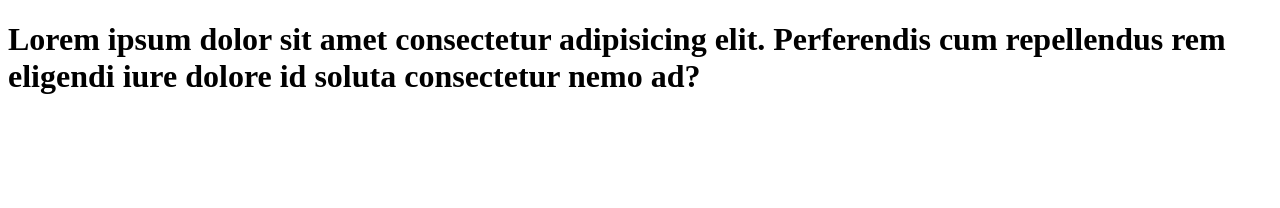
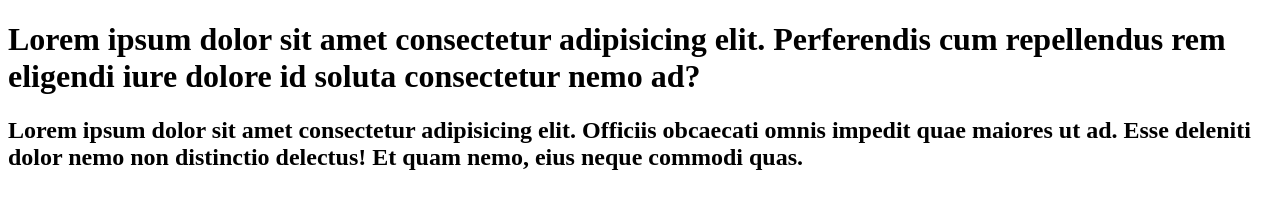
Before and after one commit to DevapriyaRR/21aprfn-devapriyarr-assignemet, a plain HTML site: page index.html in a window 1280 px wide. Drawn offline with Linux system fonts and the light colour scheme.

Commit message:
Update index.html

```diff
--- a/index.html
+++ b/index.html
@@ -7,5 +7,6 @@
 </head>
 <body>
     <h1>Lorem ipsum dolor sit amet consectetur adipisicing elit. Perferendis cum repellendus rem eligendi iure dolore id soluta consectetur nemo ad?</h1>
+    <h2>Lorem ipsum dolor sit amet consectetur adipisicing elit. Officiis obcaecati omnis impedit quae maiores ut ad. Esse deleniti dolor nemo non distinctio delectus! Et quam nemo, eius neque commodi quas.</h2>
 </body>
 </html>
```
